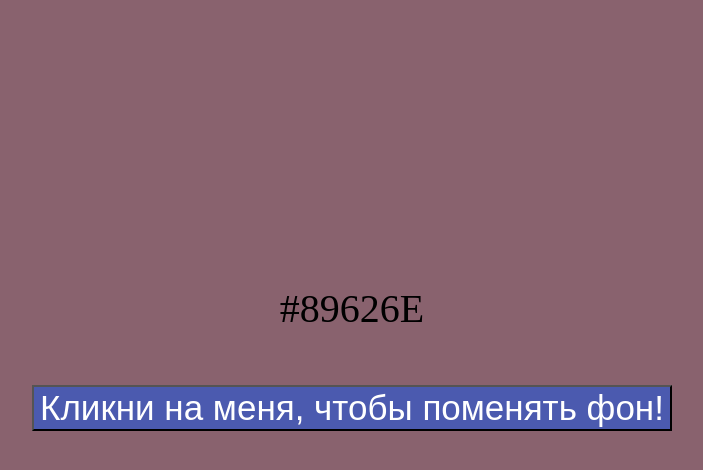
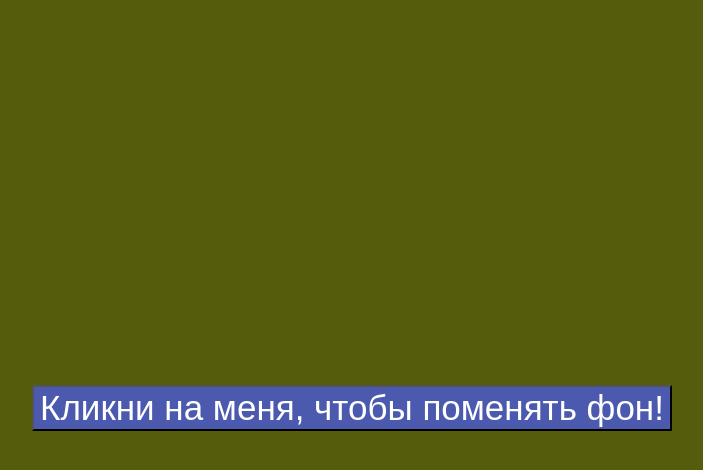
Before and after one commit to Evdokiaaa/Magic-button-2, a plain HTML site: page index.html in a window 1280 px wide. Both pictures are taken after a click on the button "Кликни на меня, чтобы поменять фон!". Shown: the whole page, without its empty margins (288-991 px from the left). Drawn offline with Linux system fonts and the light colour scheme.

Commit message:
first commit to repo

```diff
--- a/index.html
+++ b/index.html
@@ -9,7 +9,6 @@
 </head>
 <body>
     <div class = "container">
-        <span id = 'ColorName'>#FFFFFF</span>
         <button>Кликни на меня, чтобы поменять фон!</button>
 
     </div>
--- a/script.js
+++ b/script.js
@@ -1,14 +1,12 @@
 const btn = document.querySelector("button");
 
 
-btn.onclick = function(){
-    const symbols = '0123456789ABCDEF'
-    let color = '#';
-
-    for (let i = 0 ; i < 6 ; i++){
-        color = color + symbols[Math.floor(Math.random() * 16)] // сначало будет # и какой та символ. В итоге будет # + 5 символов
-    }
-    document.body.style.backgroundColor = color;
-    document.getElementById('ColorName').innerHTML = color;
+function random(number){
+    return Math.floor(Math.random() * (number+1));
 
 }
+
+btn.onclick = function(){
+    const color = 'rgb(' + random(255) + ',' + random(255) + ',' + random(255) + ')';
+    document.body.style.backgroundColor = color;
+}
--- a/style.css
+++ b/style.css
@@ -12,14 +12,4 @@ button{
     color:white;
     font-size: 35px;
     cursor: pointer;
-    position: absolute;
 }
-
-#ColorName{
-    position:relative;
-    bottom:100px;
-    font-size: 40px;
-
-
-
-}
```
